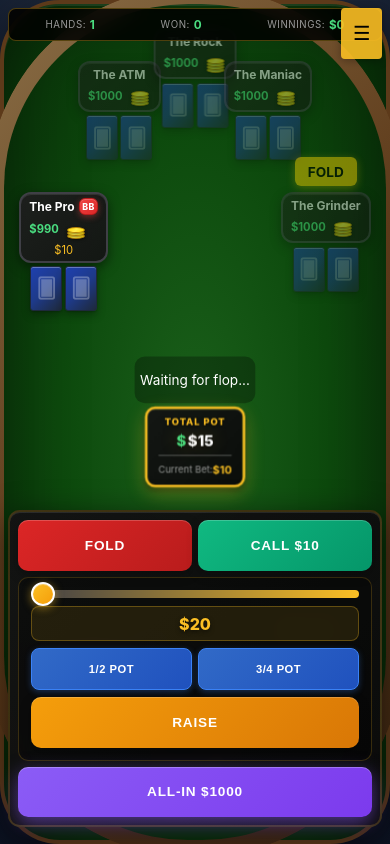
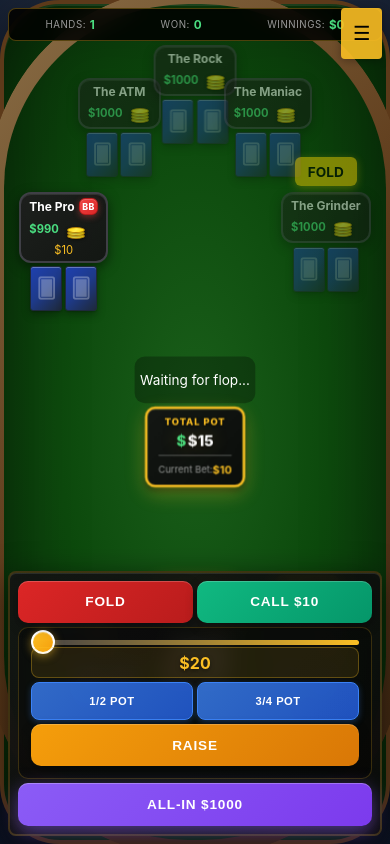
Before and after one commit to ddwwa/texas-holdem-trainer, a React (Vite) app: page / in a window 390 px wide. Built offline with nearby package versions, Linux system fonts and the light colour scheme.

Commit message:
Fix action panel blocking cards: make compact, semi-transparent, move player position up

```diff
--- a/src/web/styles/ActionButtons.css
+++ b/src/web/styles/ActionButtons.css
@@ -323,53 +323,61 @@
 @media (max-width: 768px) {
   .action-buttons {
     position: fixed;
-    bottom: 2vh;
+    bottom: 1vh;
     left: 2vw;
     right: 2vw;
     margin: 0;
-    padding: 1vh 2vw;
-    border-radius: 3vw;
-    gap: 1.5vw;
+    padding: 1vh 1.5vw;
+    border-radius: 2vw;
+    gap: 1vw;
     max-width: 96vw;
     width: 96vw;
     z-index: 300;
     max-height: none;
     box-sizing: border-box;
-    background: linear-gradient(135deg, rgba(20, 20, 20, 0.98) 0%, rgba(10, 10, 10, 0.98) 100%);
+    background: linear-gradient(135deg, rgba(20, 20, 20, 0.92) 0%, rgba(10, 10, 10, 0.92) 100%);
+    backdrop-filter: blur(10px);
   }
 
   .btn {
-    padding: 1.5vh 2vw;
-    font-size: 3.5vw;
+    padding: 1.2vh 1.5vw;
+    font-size: 3vw;
     flex: 1;
-    min-width: 18vw;
-    min-height: 6vh;
-    font-weight: 800;
+    min-width: 16vw;
+    min-height: 5vh;
+    font-weight: 700;
   }
 
   .bet-controls {
     width: 100%;
     min-width: unset;
-    padding: 1vh 1.5vw;
+    padding: 0.8vh 1vw;
     box-sizing: border-box;
-    gap: 0.8vh;
+    gap: 0.5vh;
+  }
+
+  .slider-container {
+    gap: 0.3vh;
+  }
+
+  .bet-slider {
+    height: 5px;
   }
 
   .slider-value {
-    font-size: 4vw;
-    padding: 0.8vh;
-    font-weight: 800;
+    font-size: 3.5vw;
+    padding: 0.5vh;
+    font-weight: 700;
   }
 
   .pot-buttons {
-    gap: 1.5vw;
+    gap: 1vw;
   }
 
   .btn-pot-size {
-    font-size: 3vw;
-    padding: 1vh 2vw;
-    min-height: 5vh;
-    font-weight: 700;
+    font-size: 2.5vw;
+    padding: 0.8vh 1.5vw;
+    min-height: 4.5vh;
   }
 }
 
@@ -425,7 +433,7 @@
 @media (max-width: 926px) and (max-height: 428px) and (orientation: landscape) {
   .action-buttons {
     position: fixed;
-    bottom: 1vh;
+    bottom: 0.5vh;
     left: 1vw;
     right: 1vw;
     padding: 0.5vh 1vw;
@@ -434,21 +442,22 @@
     max-width: 98vw;
     box-sizing: border-box;
     border-radius: 1.5vw;
-    background: linear-gradient(135deg, rgba(20, 20, 20, 0.95) 0%, rgba(10, 10, 10, 0.95) 100%);
+    background: linear-gradient(135deg, rgba(20, 20, 20, 0.9) 0%, rgba(10, 10, 10, 0.9) 100%);
+    backdrop-filter: blur(8px);
   }
 
   .btn {
-    padding: 1.2vh 1.5vw;
-    font-size: 2vw;
-    min-height: 6vh;
+    padding: 1vh 1.2vw;
+    font-size: 1.8vw;
+    min-height: 5vh;
     letter-spacing: 0;
     white-space: nowrap;
   }
 
   .bet-controls {
-    padding: 0.5vh 1vw;
+    padding: 0.4vh 0.8vw;
     box-sizing: border-box;
-    gap: 0.5vh;
+    gap: 0.3vh;
   }
 
   .slider-container {
@@ -460,8 +469,8 @@
   }
 
   .slider-value {
-    font-size: 2.5vw;
-    padding: 0.5vh;
+    font-size: 2.2vw;
+    padding: 0.4vh;
   }
 
   .pot-buttons {
@@ -469,14 +478,14 @@
   }
 
   .btn-pot-size {
-    font-size: 1.8vw;
-    padding: 1vh 1.5vw;
-    min-height: 5vh;
+    font-size: 1.6vw;
+    padding: 0.8vh 1.2vw;
+    min-height: 4.5vh;
   }
 
   .error-message {
-    top: -20px;
-    font-size: 1.8vw;
-    padding: 0.5vh 1vw;
+    top: -18px;
+    font-size: 1.6vw;
+    padding: 0.4vh 0.8vw;
   }
 }
--- a/src/web/styles/PlayerSeat.css
+++ b/src/web/styles/PlayerSeat.css
@@ -304,14 +304,14 @@
   }
 
   /* Adjust positions for smaller screens */
-  .position-0 { bottom: 2%; }
-  .position-1 { bottom: 10%; left: 8%; }
+  .position-0 { bottom: 18%; }
+  .position-1 { bottom: 15%; left: 8%; }
   .position-2 { top: 22%; left: 2%; }
-  .position-3 { top: 6%; left: 18%; }
-  .position-4 { top: 2%; }
-  .position-5 { top: 6%; right: 18%; }
+  .position-3 { top: 8%; left: 18%; }
+  .position-4 { top: 4%; }
+  .position-5 { top: 8%; right: 18%; }
   .position-6 { top: 22%; right: 2%; }
-  .position-7 { bottom: 10%; right: 8%; }
+  .position-7 { bottom: 15%; right: 8%; }
 }
 
 /* Mobile devices (480px and below) */
@@ -379,4 +379,11 @@
   .player-bet {
     font-size: 1.5vw;
   }
+
+  /* Adjust positions for landscape - keep bottom player visible above action panel */
+  .position-0 { bottom: 15%; }
+  .position-1 { bottom: 12%; left: 10%; }
+  .position-7 { bottom: 12%; right: 10%; }
 }
+  }
+}
```
